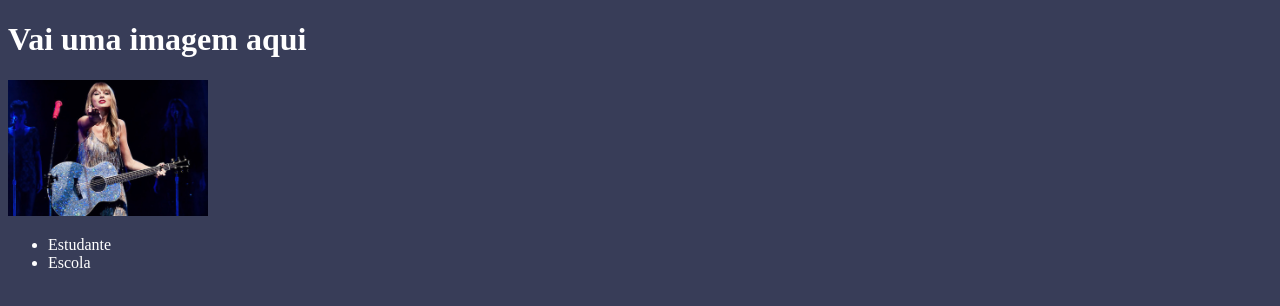
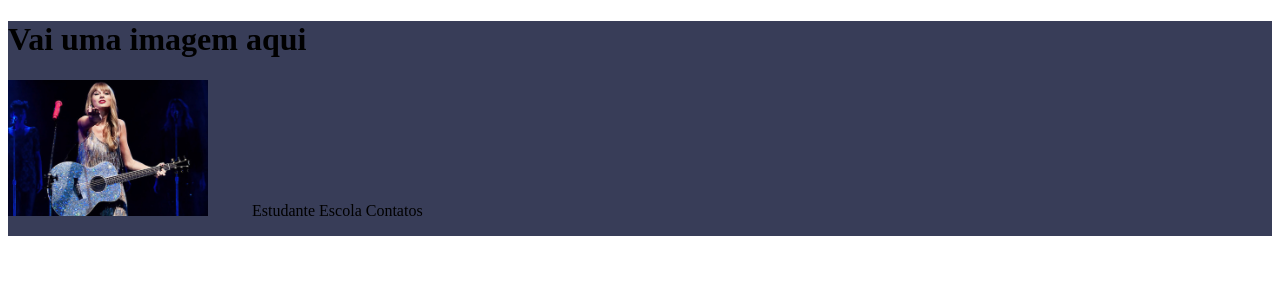
Before and after one commit to niisantanaaa/SiteEscola, a plain HTML site: page index.html in a window 1280 px wide. Drawn offline with Linux system fonts and the light colour scheme.

Commit message:
Add files via upload

```diff
--- a/index.html
+++ b/index.html
@@ -7,15 +7,15 @@
     <title>Página Web</title>
     <link rel="stylesheet" href="style.css">
 </head>
-<header>
+<header class="cabecalho">
+
     <h1>Vai uma imagem aqui</h1>
     <img class="cantora" src="taylor-swift-destaque1-920x625.jpg" alt="taylor swift">
 
- <ul>
-    <li>Estudante</li>
-    <li>Escola</li>
-
-
+<ul class="cabecalho-lista-item">
+    <li class="cabecalho-lista-item">Estudante</li>
+    <li class="cabecalho-lista-item">Escola</li>
+    <li class="cabecalho-lista-item">Contatos</li>
 
 </ul>
 
--- a/style.css
+++ b/style.css
@@ -1,6 +1,8 @@
-body {
+.cabecalho{
     background-color: #383d58;
     color: white
+    display: flex;
+    justify-content: space-around;
 }
 .cantora{
    width: 200px;
@@ -8,3 +10,7 @@ body {
    top: 50px;
    left: 150px;
 }
+.cabecalho-lista-item{
+display: inline-block;
+
+}
```
